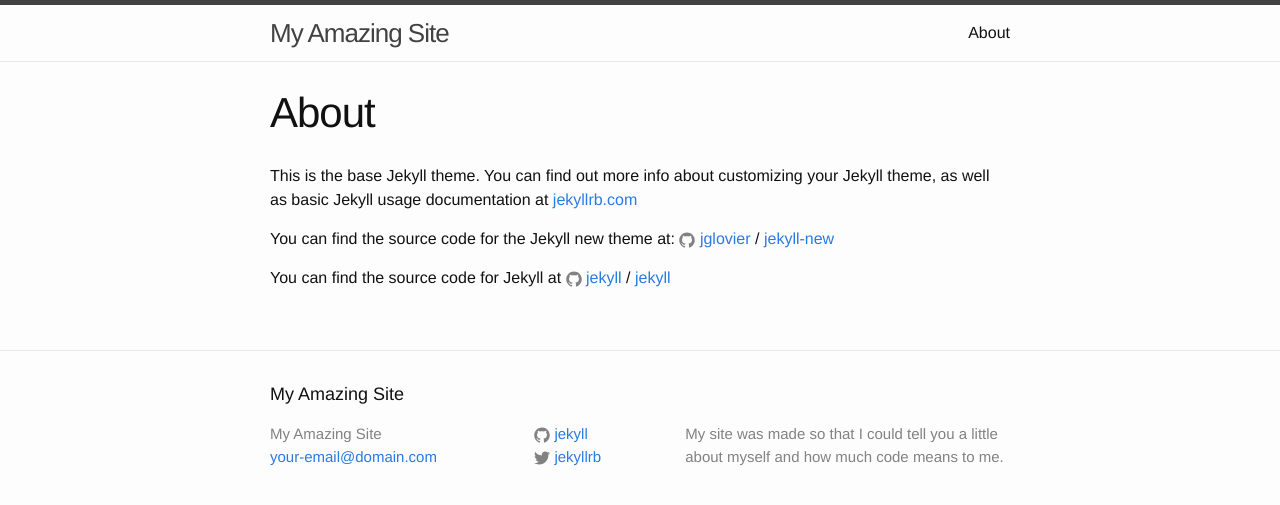
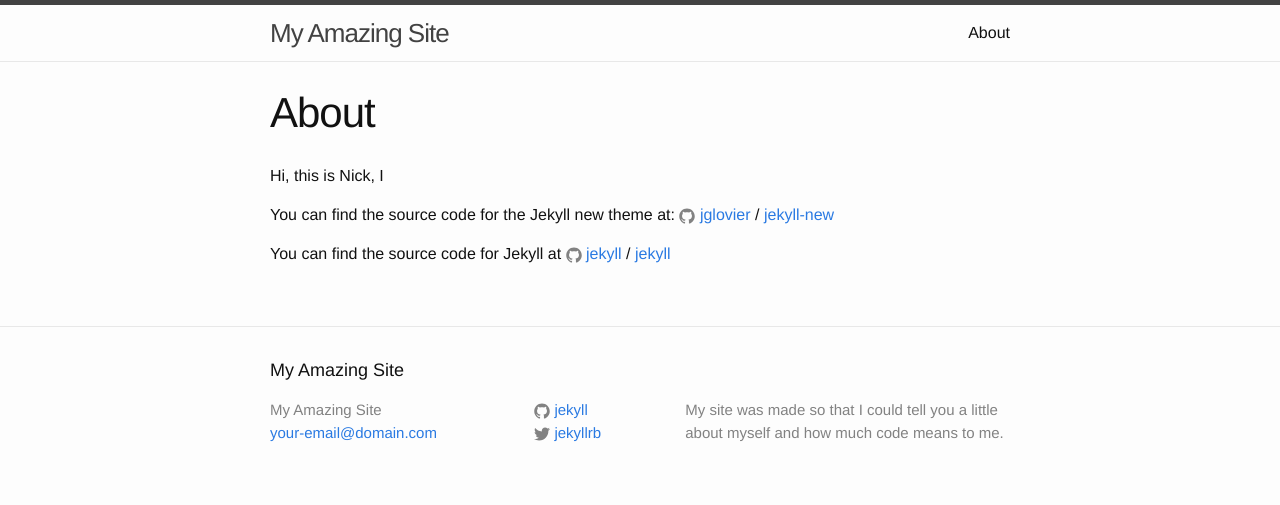
Before and after one commit to me16/me16.github.io, a Jekyll site: the page built from about.md, in a window 1280 px wide. Shown: the top 505 px of the page. Built offline with Jekyll 4.4.1, drawn with Linux system fonts in a browser that asks for light colours.

Commit message:
Update about.md

```diff
--- a/about.md
+++ b/about.md
@@ -4,7 +4,7 @@
 permalink: /about/
 ---
 
-This is the base Jekyll theme. You can find out more info about customizing your Jekyll theme, as well as basic Jekyll usage documentation at [jekyllrb.com](http://jekyllrb.com/)
+Hi, this is Nick, I
 
 You can find the source code for the Jekyll new theme at:
 {% include icon-github.html username="jglovier" %} /
```
